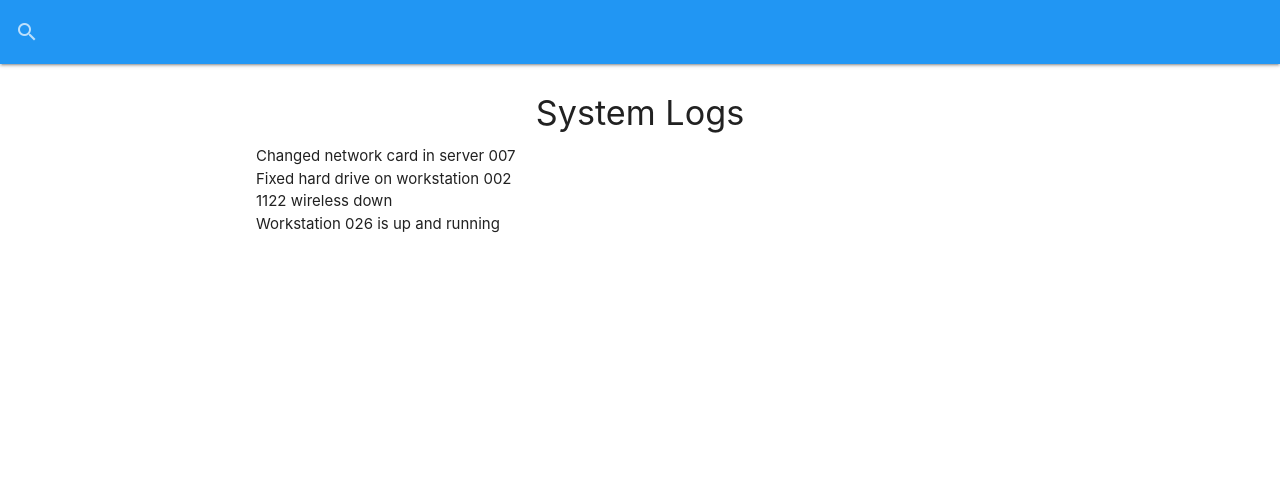
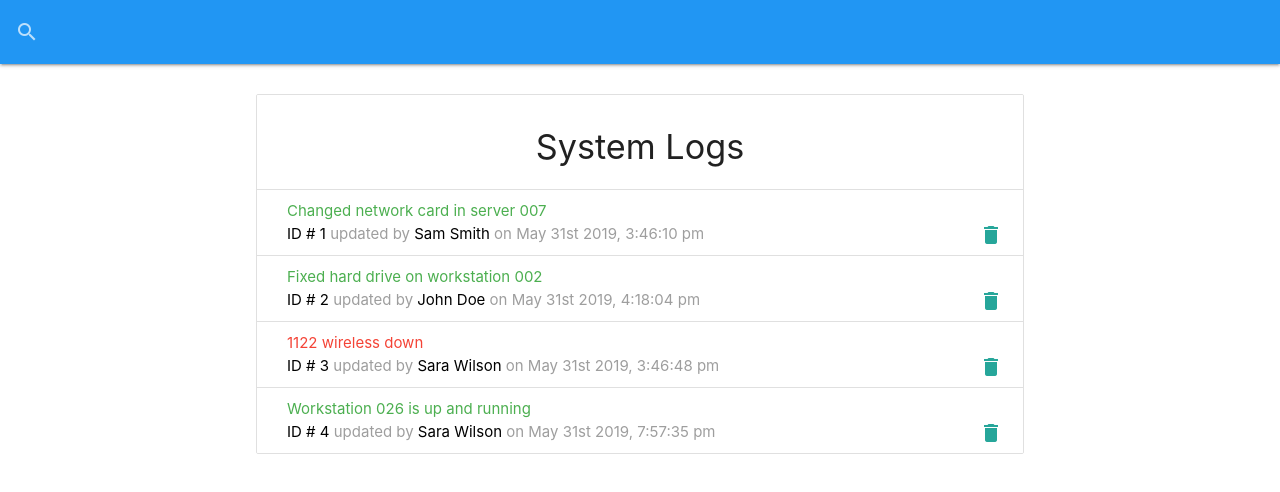
Before and after one commit to nacerillo/ITLogger, a React (Create React App) app in the folder it-logger/: page / in a window 1280 px wide. Shown: the top 492 px of the page. Built offline with nearby package versions, Linux system fonts and the light colour scheme; data requests are answered from the project's data file.

Commit message:
adding logitems component

```diff
--- a/it-logger/package.json
+++ b/it-logger/package.json
@@ -7,8 +7,10 @@
     "@testing-library/react": "^11.2.7",
     "@testing-library/user-event": "^12.8.3",
     "materialize-css": "^1.0.0",
+    "moment": "^2.29.1",
     "react": "^17.0.2",
     "react-dom": "^17.0.2",
+    "react-moment": "^1.1.1",
     "react-scripts": "4.0.3",
     "web-vitals": "^1.1.2"
   },
--- /dev/null
+++ b/it-logger/src/components/logs/LogItem.js
@@ -0,0 +1,27 @@
+import React from 'react'
+import PropTypes from 'prop-types';
+import Moment from "react-moment";
+const LogItem = ({log}) => {
+    return (
+        <li className = "collection-item">
+            <div>
+                <a href = '#edit-log-modal' className = {`modal-trigger ${log.attention ? 'red-text' : 'green-text'}`}>
+                    {log.message}
+                </a>
+                <br/>
+                <span className = 'grey-text'>
+                    <span className = "black-text">ID # {log.id}</span> updated by {' '}
+                    <span className = "black-text">{log.tech}</span> on {' '}
+                    <Moment format='MMMM Do YYYY, h:mm:ss a'>{log.date}</Moment>
+                </span>
+                <a href = "#!" className = "secondary-content">
+                    <i className = "material-icons gey-text">delete</i>
+                </a>
+            </div>
+        </li>
+    );
+}
+LogItem.propTypes = {
+    log: PropTypes.object.isRequired
+}
+export default LogItem
--- a/it-logger/src/components/logs/Logs.js
+++ b/it-logger/src/components/logs/Logs.js
@@ -1,4 +1,5 @@
 import React, {useState, useEffect} from 'react'
+import LogItem from './LogItem';
 
 const Logs = () => {
     const [logs,setLogs] = useState([]);
@@ -21,12 +22,12 @@
         return <h4>Loading...</h4>
     }
     return (
-        <ul className = "collection-with-header">
+        <ul className = "collection with-header">
             <li className = "collection-header">
                 <h4 className = "center">System Logs</h4>
             </li>
             {!loading && logs.length === 0 ? (<p className = "center"> No log to show...</p>) : (
-                logs.map( log => <li>{log.message}</li>)
+                logs.map( log => <LogItem log = {log} key = {log.id}/>)
             )}
         </ul>
     )
```
Also changed, not shown: 1 other file (tests, documents, lock files or other folders).
